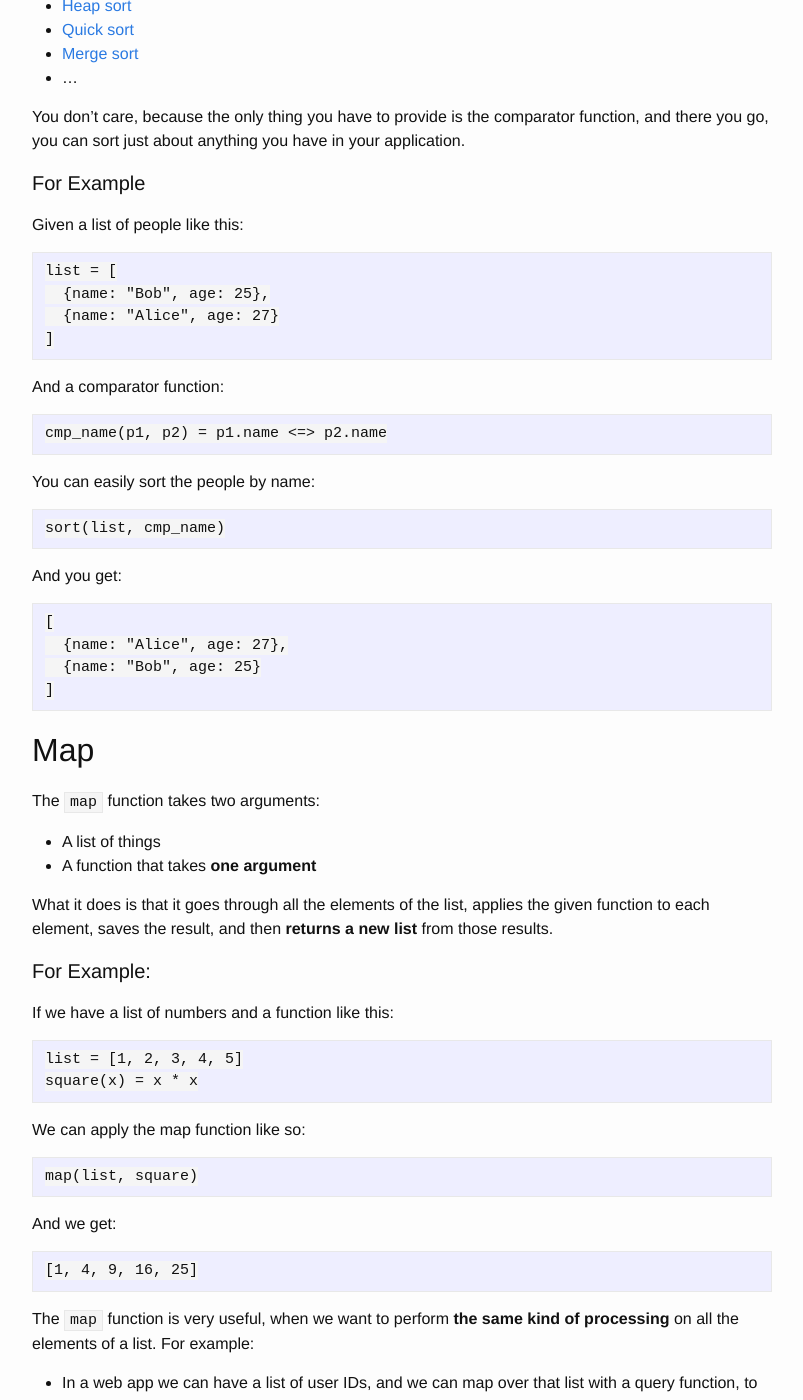
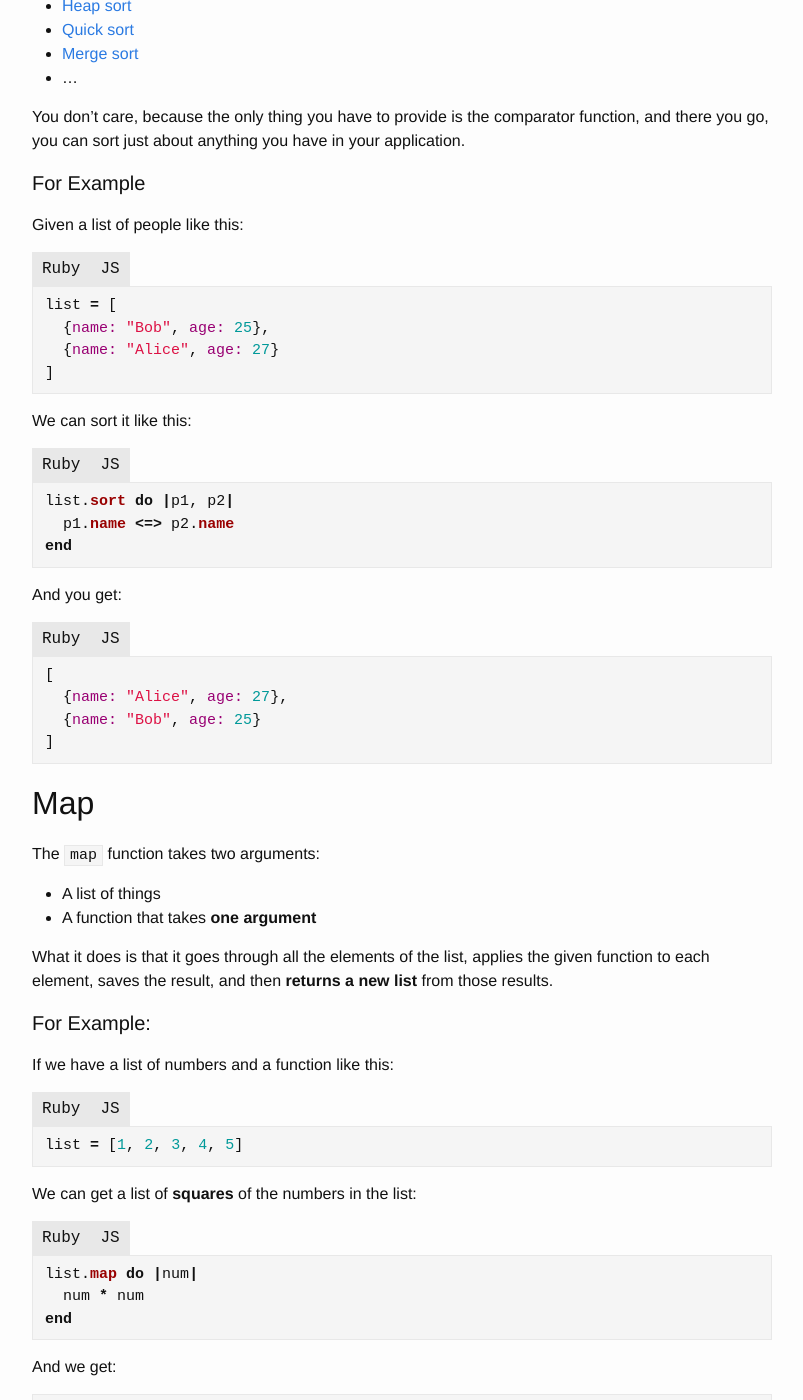
Before and after one commit to Markonis/markonis.github.io, a Jekyll site: the page built from _posts/2016-05-03-functional-programmers-toolbox.markdown, in a window 1280 px wide and 1400 px high, scrolled down 785 px. Shown: the whole window, without its empty margins (238-1041 px from the left). Built offline with Jekyll 4.4.1, drawn with Linux system fonts in a browser that asks for light colours; some of the changed text lies outside the part shown.

Commit message:
Use multi-language code snippets

```diff
--- a/_posts/2016-05-03-functional-programmers-toolbox.markdown
+++ b/_posts/2016-05-03-functional-programmers-toolbox.markdown
@@ -37,25 +37,49 @@ You don't care, because the only thing you have to provide is the comparator fun
 
 Given a list of people like this:
 
-    list = [
-      {name: "Bob", age: 25},
-      {name: "Alice", age: 27}
-    ]
+{% capture ruby %}
+list = [
+  {name: "Bob", age: 25},
+  {name: "Alice", age: 27}
+]
+{% endcapture %}
+{% capture javascript %}
+var list = [
+  {name: "Bob", age: 25},
+  {name: "Alice", age: 27}
+];
+{% endcapture %}
+{% include code.html %}
 
-And a comparator function:
+We can sort it like this:
 
-    cmp_name(p1, p2) = p1.name <=> p2.name
-
-You can easily sort the people by name:
-
-    sort(list, cmp_name)
+{% capture ruby %}
+list.sort do |p1, p2|
+  p1.name <=> p2.name
+end
+{% endcapture %}
+{% capture javascript %}
+list.sort(function(p1, p2){
+  return p1.name.localeCompare(p2.name);
+});
+{% endcapture %}
+{% include code.html %}
 
 And you get:
 
-    [
-      {name: "Alice", age: 27},
-      {name: "Bob", age: 25}
-    ]
+{% capture ruby %}
+[
+  {name: "Alice", age: 27},
+  {name: "Bob", age: 25}
+]
+{% endcapture %}
+{% capture javascript %}
+[
+  {name: "Alice", age: 27},
+  {name: "Bob", age: 25}
+]
+{% endcapture %}
+{% include code.html %}
 
 ## Map
 
@@ -70,16 +94,31 @@ What it does is that it goes through all the elements of the list, applies the g
 
 If we have a list of numbers and a function like this:
 
-    list = [1, 2, 3, 4, 5]
-    square(x) = x * x
+{% capture ruby %}
+list = [1, 2, 3, 4, 5]
+{% endcapture %}
+{% capture javascript %}
+var list = [1, 2, 3, 4, 5]
+{% endcapture %}
+{% include code.html %}
 
-We can apply the map function like so:
-
-    map(list, square)
+We can get a list of **squares** of the numbers in the list:
+{% capture ruby %}
+list.map do |num|
+  num * num
+end
+{% endcapture %}
+{% capture javascript %}
+list.map(function(num){
+  return num * num;
+});
+{% endcapture %}
+{% include code.html %}
 
 And we get:
-
-    [1, 4, 9, 16, 25]
+{% highlight ruby %}
+[1, 4, 9, 16, 25]
+{% endhighlight %}
 
 The `map` function is very useful, when we want to perform **the same kind of processing** on all the elements of a list. For example:
 
@@ -100,19 +139,33 @@ What it does is that it takes each element of the list, applies the function to
 
 If we take the list from the previous example:
 
-    list = [5, 3, 2, 4, 1]
-
-And we define a `test` function like this:
-
-    test(x) = x < 3
+{% capture ruby %}
+list = [5, 2, 3, 4, 1]
+{% endcapture %}
+{% capture javascript %}
+var list = [5, 2, 3, 4, 1]
+{% endcapture %}
+{% include code.html %}
 
 When we apply the filter function like so:
 
-    filter(list, test)
+{% capture ruby %}
+# In Ruby filter is called select
+list.select do |num|
+  num < 3
+end
+{% endcapture %}
+{% capture javascript %}
+list.filter(function (num) {
+  return num < 3;
+});
+{% endcapture %}
+{% include code.html %}
 
 We get:
-
-    [2, 1]
+{% highlight ruby %}
+[2, 1]
+{% endhighlight %}
 
 The `filter` function can be incredibly useful in situations like this:
 
@@ -137,7 +190,6 @@ The arguments for the function you pass to `reduce` are:
 
 - Accumulator
 - Current element of the list
-
 
 The `reduce` function takes the **first** element of the list, for example `a`, and calls the given function like this:
 
@@ -183,23 +235,39 @@ It simply starts at the first element of the list, and applies the function to t
 
 #### For Example
 
-Given a list like before:
+Given a list of numbers:
 
-    list = [4, 3, 2, 1, 5]
-
-And a function like so:
-
-    test(x) = 5 * x > 13
+{% capture ruby %}
+list = [5, 3, 2, 4, 1]
+{% endcapture %}
+{% capture javascript %}
+var list = [5, 3, 2, 4, 1]
+{% endcapture %}
+{% include code.html %}
 
 When we apply the `take_while` function to this list:
 
-    take_while(list, test)
+{% capture ruby %}
+list.take_while do |num|
+  num * 5 > 13
+end
+{% endcapture %}
+{% capture javascript %}
+// In JavaScript there is no built-in takeWhile function,
+// but we can use one from the underscore.js library
+_.takeWhile(list, function(num) {
+  return 5 * num > 13;
+});
+{% endcapture %}
+{% include code.html %}
 
-The result is:
+And we get:
 
-    [4, 3]
+{% highlight ruby %}
+[5, 3]
+{% endhighlight %}
 
-The `take_while` function is very useful when we are dealing with sorted lists, and we want to get only the elements that meet certain criteria. In this scenario, the `take_while` function will provide better performance than the `filter` function.
+The `take while` function is very useful when we are dealing with sorted lists, and we want to get only the elements that meet certain criteria. In this scenario, the `take_while` function will provide better performance than the `filter` function.
 
 ## The Benefits
 
```
Also changed, not shown: other parts of _posts/2016-05-03-functional-programmers-toolbox.markdown (+1 -1 lines).
